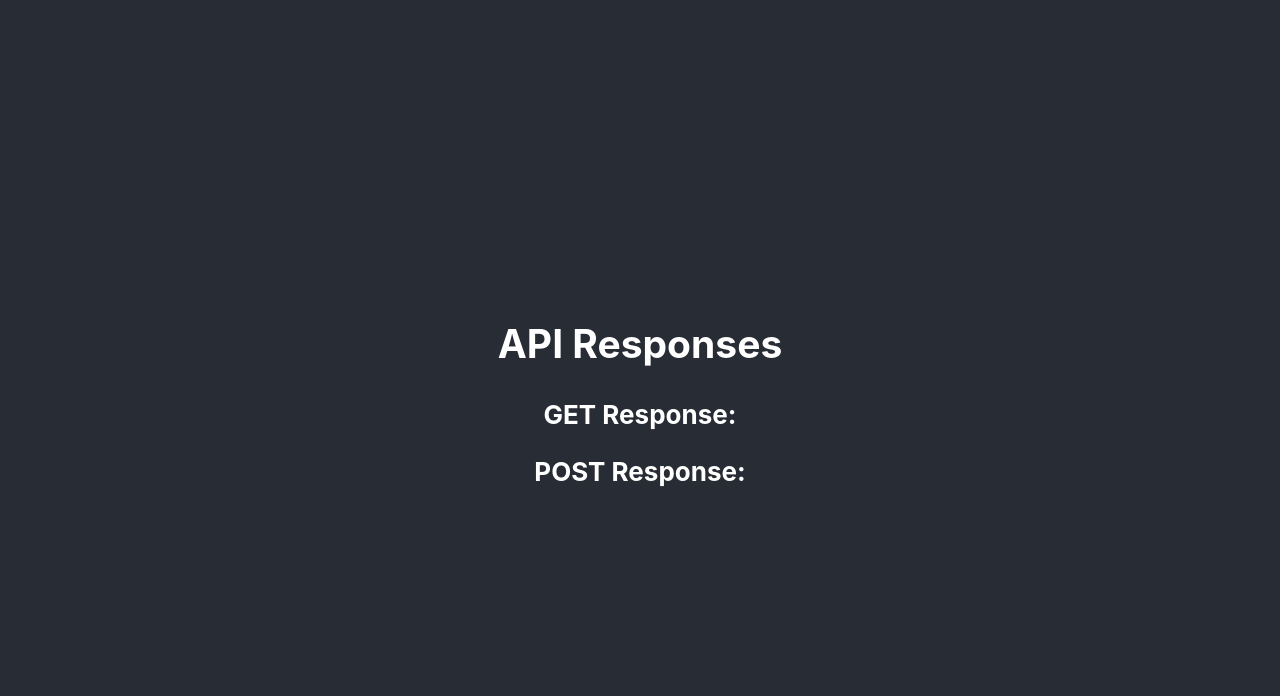
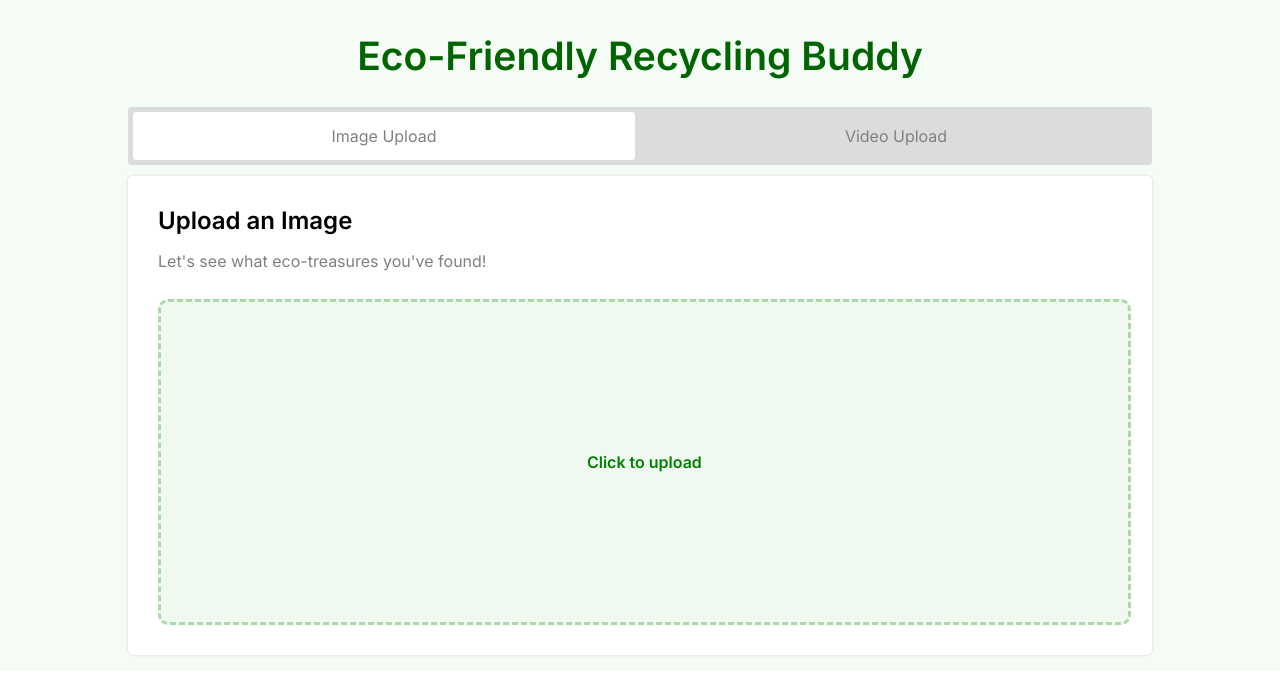
Before and after one commit to Nikulp23/HackRPI-2024, a React (Create React App) app in the folder frontend/: page / in a window 1280 px wide. Shown: the top 696 px of the page. Built offline with nearby package versions, Linux system fonts and the light colour scheme; no server answers.

Commit message:
frontend initial commit - upload image

```diff
--- a/frontend/public/index.html
+++ b/frontend/public/index.html
@@ -5,6 +5,7 @@
     <link rel="icon" href="%PUBLIC_URL%/favicon.ico" />
     <meta name="viewport" content="width=device-width, initial-scale=1" />
     <meta name="theme-color" content="#000000" />
+    <link href="https://fonts.googleapis.com/css2?family=Inter:wght@400;500;600&display=swap" rel="stylesheet">
     <meta
       name="description"
       content="Web site created using create-react-app"
--- a/frontend/src/App.css
+++ b/frontend/src/App.css
@@ -1,5 +1,77 @@
 .App {
-  text-align: center;
+  /* text-align: center; */
+  background-color: #f4fcf5;
+
+  display: flex;
+  flex-direction: column;
+  align-items: center;
+  justify-content: center;
+  font-family: 'Inter', sans-serif;
+}
+
+.content {
+  width: 80%;
+  position: relative;
+}
+
+.card {
+  background-color: white;
+  border-radius: 5px;
+  width: 100%;
+  height: 100%;
+  box-shadow: 0 0 3px lightgray;
+  margin-top: 1em;
+
+  /* display: flex;
+  flex-direction: column; */
+}
+
+.cardContent {
+  width: 100%;
+  height: 100%;
+  padding: 30px;
+}
+
+.cardHeader {
+  margin: 0;
+}
+
+.cardSubHeader {
+  color: gray;
+}
+
+.uploadButtons {
+  width: 100%;
+  height: 6vh;
+  display: flex;
+  justify-content: center;
+  background-color: whitesmoke;
+  border-radius: 5px;
+}
+
+.uploadBoxContainer {
+  display: flex;
+  justify-content: center;
+  align-items: center;
+  width: 95%;
+  height: 60%;
+}
+
+.uploadBox {
+  width: 100%;
+  height: 40vh;
+  border-radius: 10px;
+  border: dashed rgb(168, 219, 168);
+  background-color: rgb(168, 219, 168, 0.175);
+  margin-top: 0.75em;
+
+  display: flex;
+  justify-content: center;
+  align-items: center;
+}
+
+.clickToUpload {
+  color: green;
 }
 
 .App-logo {
@@ -14,14 +86,12 @@
 }
 
 .App-header {
-  background-color: #282c34;
-  min-height: 100vh;
   display: flex;
   flex-direction: column;
   align-items: center;
   justify-content: center;
   font-size: calc(10px + 2vmin);
-  color: white;
+  color: darkgreen;
 }
 
 .App-link {
--- a/frontend/src/App.js
+++ b/frontend/src/App.js
@@ -1,5 +1,7 @@
-import React, { useEffect, useState } from 'react';
+import React, { useEffect, useState, useRef } from 'react';
 import './App.css';
+
+import FileUpload from './components/buttons/FileUpload'
 
 function App() {
   // State variables to store the response messages
@@ -41,15 +43,81 @@ function App() {
     testPostApi();
   }, []);
 
+  const fileInputRef = useRef(null);
+
+  const handleUploadBoxClick = () => {
+    fileInputRef.current.click();
+  };
+
+  const handleFileChange = (event) => {
+    const file = event.target.files[0];
+    if (file) {
+      console.log('Selected file:', file.name);
+      uploadFile(file);
+    }
+  };
+
+  const uploadFile = async (file) => {
+    const formData = new FormData();
+      formData.append('image', file);
+
+      try {
+        const response = await fetch('http://localhost:5000/upload-image', {
+          method: 'POST',
+          body: formData,
+        });
+
+        if (response.ok) {
+          const blob = await response.blob();
+          const url = URL.createObjectURL(blob);
+          // setImageUrl(url);
+        } else {
+          console.error('Failed to fetch image:', response.statusText);
+        }
+      } catch (error) {
+        console.error('Error uploading image:', error);
+      }
+  }
+
   return (
     <div className="App">
       <header className="App-header">
         <div>
-          <h2>API Responses</h2>
+          {/* <h2>API Responses</h2>
           <p><strong>GET Response:</strong> {getMessage}</p>
-          <p><strong>POST Response:</strong> {postMessage}</p>
+          <p><strong>POST Response:</strong> {postMessage}</p> */}
+
+          <h2>Eco-Friendly Recycling Buddy</h2>
         </div>
       </header>
+
+      <div className="content">
+        <div className="uploadButtons">
+            <FileUpload />
+        </div>
+
+        <div className="card">
+          <div className="cardContent">
+            <h2 className="cardHeader">Upload an Image</h2>
+            <p className="cardSubHeader">Let's see what eco-treasures you've found!</p>
+            <div className="uploadBoxContainer">
+              <div className="uploadBox" onClick={handleUploadBoxClick}>
+                <h4 className="clickToUpload">Click to upload</h4>
+                <input
+                  type="file"
+                  ref={fileInputRef}
+                  style={{ display: 'none' }}
+                  onChange={handleFileChange}
+                />
+              </div>
+            </div>
+          </div>
+        </div>
+        <div className="card">
+
+        </div>
+      </div>
+
     </div>
   );
 }
--- /dev/null
+++ b/frontend/src/components/buttons/FileUpload.js
@@ -0,0 +1,32 @@
+import React, { useState } from 'react';
+import styles from './../../styles/buttons/FileUpload.module.css'
+
+function FileUpload({ }) {
+
+   const [activeButton, setActiveButton] = useState('imageUpload');
+
+   const handleToggle = (button) => {
+      setActiveButton(button);
+   };
+
+   return (
+      <>
+         <div className={styles.container}>
+            <div className={`${styles.buttonWrapper} ${styles.buttonWrapperLeft}`}>
+               <button className={styles.button} onClick={() => handleToggle('imageUpload')}
+                  style={{
+                     backgroundColor: activeButton === 'imageUpload' ? 'white' : 'gainsboro'
+                  }}>Image Upload</button>
+            </div>
+            <div className={`${styles.buttonWrapper} ${styles.buttonWrapperRight}`}>
+               <button className={styles.button} onClick={() => handleToggle('videoUpload')}
+                  style={{
+                     backgroundColor: activeButton === 'videoUpload' ? 'white' : 'gainsboro'
+                  }}>Video Upload</button>
+            </div>
+         </div>
+      </>
+   )
+}
+
+export default FileUpload;
--- /dev/null
+++ b/frontend/src/styles/buttons/FileUpload.module.css
@@ -0,0 +1,34 @@
+.container {
+   display: flex;
+   justify-content: center;
+   align-items: center;
+   width: 100%;
+   height: 100%;
+   text-align: center;
+}
+
+.buttonWrapper {
+   width: 50%;
+   height: 100%;
+   display: flex;
+   justify-content: center;
+   align-items: center;
+   background-color: gainsboro;
+   padding: 5px;
+}
+
+.buttonWrapperLeft {
+   border-radius: 3px 0 0 3px;
+}
+
+.buttonWrapperRight {
+   border-radius: 0 3px 3px 0;
+}
+
+.button {
+   all: unset;
+   width: 100%;
+   height: 100%;
+   color: gray;
+   border-radius: 3px;
+}
```
